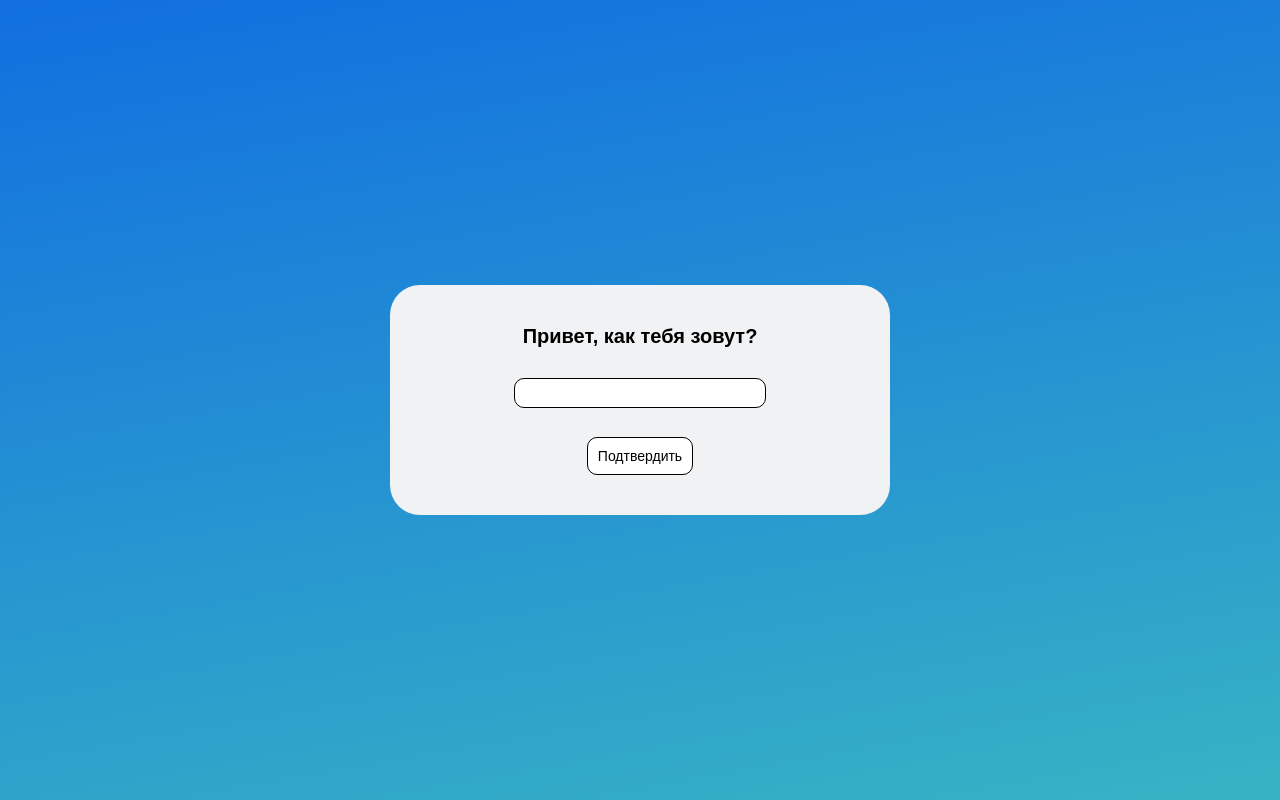
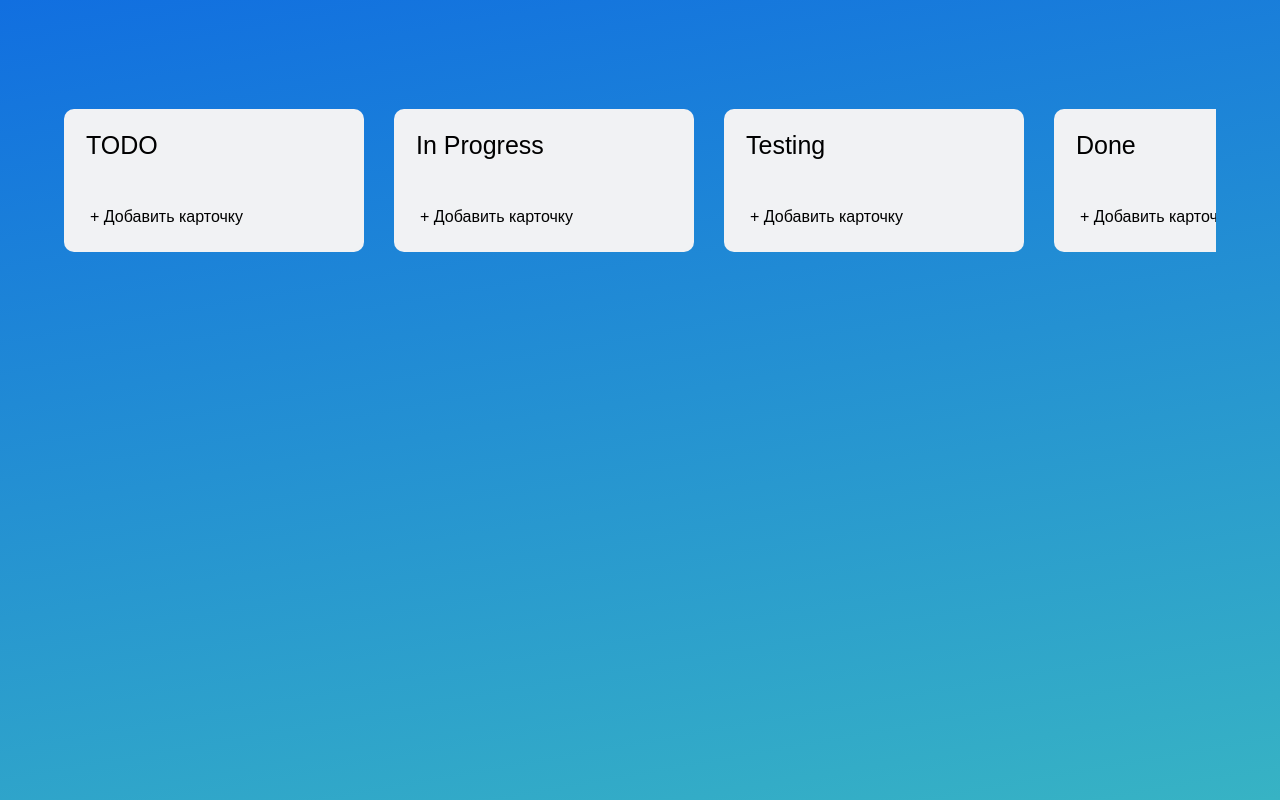
Before and after one commit to misha-mi/firstTask, a React (Create React App) app: page / in a window 1280 px wide. Built offline with nearby package versions, Linux system fonts and the light colour scheme.

Commit message:
addFunctionalOpenCardPage

```diff
--- a/package.json
+++ b/package.json
@@ -14,6 +14,7 @@
     "react-dom": "^18.2.0",
     "react-scripts": "5.0.1",
     "typescript": "^4.9.5",
+    "uuid": "^9.0.0",
     "web-vitals": "^2.1.4"
   },
   "scripts": {
@@ -41,6 +42,7 @@
     ]
   },
   "devDependencies": {
+    "@types/uuid": "^9.0.2",
     "sass": "^1.63.6"
   }
 }
--- a/src/component/app/App.tsx
+++ b/src/component/app/App.tsx
@@ -5,17 +5,28 @@ import PopupGreeting from "../layout//popupGreeting/PopupGreeting";
 import ColumnsPage from "../../pages/columnsPage/ColumnsPage";
 import CardPage from "../../pages/cardPage/CardPage";
 
-import { useState, ReactElement } from "react";
+import { useState, ReactElement, createContext } from "react";
 
 enum Page {
   greeting,
   columns,
-  card
 }
+
+interface IContext {
+  openPageID: number,
+  setOpenPageID: (c: number) => void
+}
+
+export const ContextPage = createContext<IContext>({
+  openPageID: -1, // set a default value
+  setOpenPageID: () => { },
+})
 
 function App() {
 
-  const [page, setPage] = useState<Page>(Page.greeting); // state определяющий, какя страница открыта
+  const [page, setPage] = useState<Page>(Page.columns); // state определяющий, какя страница открыта
+
+  const [openPageID, setOpenPageID] = useState<number>(-1);
 
   const acceptGreeting = () => {
     setPage(Page.columns);
@@ -26,14 +37,20 @@ function App() {
     case 1:
       showPage = <ColumnsPage />
       break;
-    case 2:
-      showPage = <CardPage />
-      break;
   }
 
   return (
     <div className="app">
-      {showPage}
+      <ContextPage.Provider value={{ openPageID, setOpenPageID }}>
+        {showPage}
+        {
+          openPageID !== -1 ? (
+            <div className="app__card">
+              <CardPage />
+            </div>
+          ) : null
+        }
+      </ContextPage.Provider>
     </div>
   );
 }
--- a/src/component/app/app.sass
+++ b/src/component/app/app.sass
@@ -7,3 +7,12 @@
   height: 100vh
   padding: 5vh 0
   background: linear-gradient(170deg, rgba(17,111,224,1) 0%, rgba(55,179,196,1) 100%)
+  position: relative
+  &__card
+    width: 100%
+    height: 100%
+    background-color: rgba(0, 0, 0, 0.4)
+    display: flex
+    align-items: center
+    position: absolute
+    top: 0
--- a/src/component/layout/card/Card.tsx
+++ b/src/component/layout/card/Card.tsx
@@ -5,38 +5,41 @@ import edit from "../../../assets/edit.png";
 
 import PopupEditCard from "../popupEditCard/PopupEditCard";
 import SmallButton from "../../ui/smallButton/SmallButton";
+import { ContextPage } from "../../app/App";
 
-import { FC, useRef, useState } from "react";
+import { FC, useRef, useState, useContext } from "react";
 
 interface ICard {
   name: string;
   countComments: number
+  idCard: number
 }
 
-const Card: FC<ICard> = ({ name, countComments }) => {
+const Card: FC<ICard> = ({ name, countComments, idCard }) => {
 
   const [showPopupEditCard, setShowPopupEditCard] = useState<boolean>(false);
 
   const cardRef = useRef<HTMLDivElement>(null);
 
+  const { setOpenPageID } = useContext(ContextPage);
+
   return (
-    <div className="card">
+    <div className="card" onClick={() => setOpenPageID(idCard)}>
       <div
         className="card__wrapper"
         ref={cardRef}
         onMouseEnter={() => cardRef.current?.classList.add("card__active")}
         onMouseLeave={() => cardRef.current?.classList.remove("card__active")}>
 
-        <div className="card__title">Карточка 1</div>
+        <div className="card__title">{name}</div>
 
         <div className="card__edit">
           <SmallButton png={edit} />
         </div>
 
-
         <div className="card__comment">
           <img src={comment} alt="comment" />
-          <span>1</span>
+          <span>{countComments}</span>
         </div>
 
       </div>
@@ -44,6 +47,7 @@ const Card: FC<ICard> = ({ name, countComments }) => {
       <div className="card__popup-edit">
         <PopupEditCard />
       </div>
+
     </div>
   )
 }
--- a/src/component/layout/column/Column.tsx
+++ b/src/component/layout/column/Column.tsx
@@ -6,22 +6,22 @@ import Card from "../card/Card";
 
 import { FC } from "react";
 
-import useLocalStorage from "../../../service/useLocalStorage";
+import { v4 as uuidv4 } from 'uuid';
 
 interface IColumn {
   name: string
-  idColumn: number,
+  id: number,
   cards: {
     name: string,
     countComments: number,
-    id: number,
+    idColumn: number,
+    idCard: number
   }[],
   addCard: ([]) => void
   setNameColumn: (newName: string) => void
 }
 
-const Column: FC<IColumn> = ({ name, idColumn, cards, addCard, setNameColumn }) => {
-
+const Column: FC<IColumn> = ({ name, id, cards, addCard, setNameColumn }) => {
   return (
     <div className="column">
       <div className="column__header">
@@ -29,14 +29,14 @@ const Column: FC<IColumn> = ({ name, idColumn, cards, addCard, setNameColumn })
       </div>
       <div className="column__cards">
         {
-          cards.map(({ name, countComments, id }) => (
-            id === idColumn ? <Card name={name} countComments={countComments} /> : null
+          cards.map(({ name, countComments, idColumn, idCard }) => (
+            id === idColumn ? <Card name={name} countComments={countComments} key={idCard} idCard={idCard} /> : null
           ))
         }
       </div>
       <button
         className="column__add"
-        onClick={() => addCard([...cards, { name: "", countComments: 0, id: idColumn }])}>
+        onClick={() => addCard([...cards, { name: "", countComments: 0, idColumn: id, idCard: uuidv4() }])}>
         + Добавить карточку
       </button>
     </div>
--- a/src/pages/cardPage/CardPage.tsx
+++ b/src/pages/cardPage/CardPage.tsx
@@ -1,22 +1,30 @@
 
 import "./cardPage.sass";
-import trash from "../../assets/trash.png";
-import close from "../../assets/close.png";
+import close from "../../assets/trash.png";
+import trash from "../../assets/close.png";
 
 import TextArea from "../../component/ui/textArea/TextArea";
 import SmallButton from "../../component/ui/smallButton/SmallButton";
 import Title from "../../component/ui/title/Title";
 import Comments from "../../component/layout/comments/Comments";
+import { ContextPage } from "../../component/app/App";
 
-import { FC } from "react";
+import { FC, useContext } from "react";
 
 const CardPage: FC = () => {
+
+  const { setOpenPageID } = useContext(ContextPage);
+
   return (
     <div className="cardPage">
       <div className="cardPage__header">
         <TextArea initValue="Тайтл картинки" modificator="title" />
-        <SmallButton png={close} />
-        <SmallButton png={trash} />
+        <div>
+          <SmallButton png={trash} />
+        </div>
+        <div onClick={() => setOpenPageID(-1)}>
+          <SmallButton png={close} />
+        </div>
       </div>
       <p className="cardPage__info">
         <span className="cardPage__column-name">Колонка: TODO</span>
--- a/src/pages/columnsPage/ColumnsPage.tsx
+++ b/src/pages/columnsPage/ColumnsPage.tsx
@@ -16,7 +16,7 @@ const ColumnsPage: FC = () => {
     "Testing",
     "Done"
   ]);
-  const [cards, setCards] = useLocalStorage("cards", [{ name: "", countComments: 0, id: 0 }]);
+  const [cards, setCards] = useLocalStorage("cards", [{ name: "", countComments: 0, idColumn: 0, idCard: 0 }]);
 
   const removeColumn = (newName: string, id: number): void => {
     setColumns([...columns.slice(0, id), newName, ...columns.slice(id + 1)]);
@@ -27,7 +27,7 @@ const ColumnsPage: FC = () => {
       <TextArea initValue={nameUser} modificator="columns-page__name" setValue={setNameUser} />
       <div className="columns-page__wrapper">
         {columns.map((item, id) => (
-          <Column name={item} idColumn={id} key={id} cards={cards} addCard={setCards} setNameColumn={(newName: string): void => removeColumn(newName, id)} />
+          <Column name={item} id={id} key={id} cards={cards} addCard={setCards} setNameColumn={(newName: string): void => removeColumn(newName, id)} />
         ))}
       </div>
     </div>
--- a/src/pages/columnsPage/columnsPage.sass
+++ b/src/pages/columnsPage/columnsPage.sass
@@ -3,6 +3,7 @@
   margin: auto
   width: 90vw
   height: 90vh
+  position: relative
   &__name
     height: 10vh
     font-size: 40px
```
Also changed, not shown: 1 other file (tests, documents, lock files or other folders).
